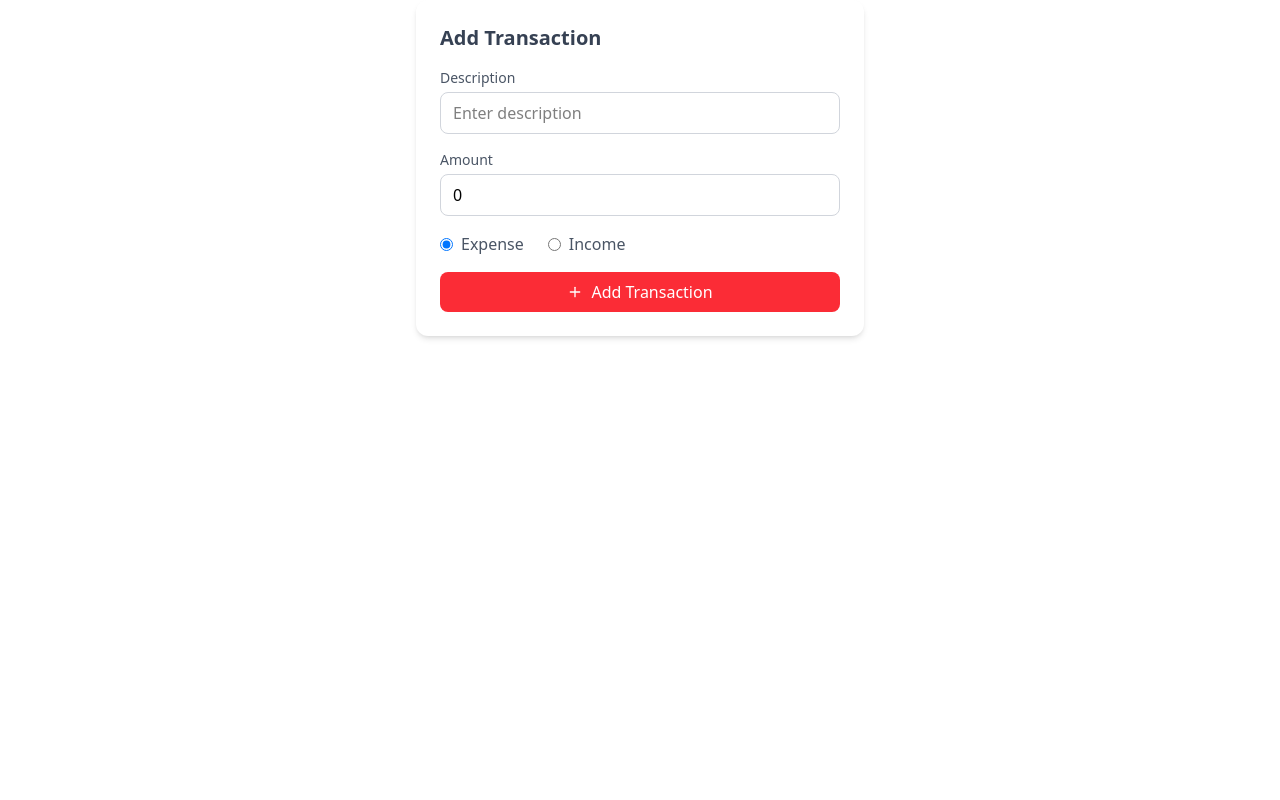
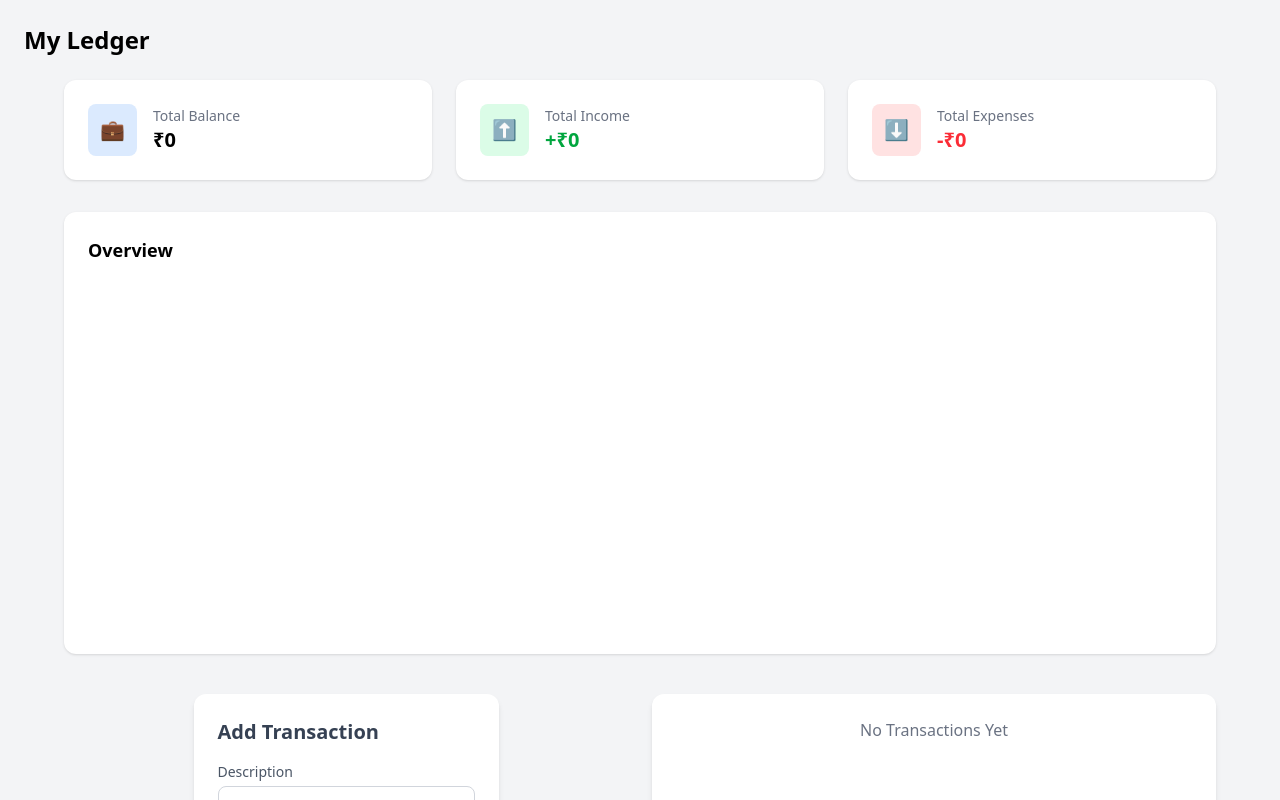
Before and after one commit to pavanK152/Personal_Ledger, a React (Vite) app: page / in a window 1280 px wide. Shown: the top 800 px of the page. Built offline with nearby package versions, Linux system fonts and the light colour scheme.

Commit message:
all functionality completed

```diff
--- a/src/App.jsx
+++ b/src/App.jsx
@@ -1,10 +1,26 @@
 import React from "react";
 import TransactionForm from "./Components/TransactionForm";
+import TransactionList from "./Components/TransactionList";
+import TotalAmount from "./Components/TotalAmount";
 
 const App = () => {
   return (
-    <div>
-      <TransactionForm />
+    <div className="min-h-screen bg-gray-100 p-6">
+      <h1 className="text-2xl font-bold mb-6">My Ledger</h1>
+
+      {/* TOP SUMMARY CARDS */}
+      <TotalAmount />
+
+      {/* FORM + LIST */}
+      <div className="w-full max-w-6xl mx-auto">
+        <div className="grid grid-cols-1 md:grid-cols-2 gap-6">
+          {/* LEFT */}
+          <TransactionForm />
+
+          {/* RIGHT */}
+          <TransactionList />
+        </div>
+      </div>
     </div>
   );
 };
--- a/src/Components/TotalAmount.jsx
+++ b/src/Components/TotalAmount.jsx
@@ -1,39 +1,103 @@
 import React, { useEffect, useState } from "react";
 import { useLedgerStore } from "../../store/useLedgerStore";
+import { PieChart, Pie, Tooltip, Cell } from "recharts";
 
 const TotalAmount = () => {
   const [summaryObj, setSummaryObj] = useState({});
   const transaction = useLedgerStore((state) => state.transactions);
   const summary = useLedgerStore((state) => state.totalSummary);
 
+  const [activeIndex, setActiveIndex] = useState(-1);
+
+  const data = [
+    {
+      name: "Income",
+      value: summaryObj.totalIncome,
+    },
+    {
+      name: "Expense",
+      value: summaryObj.totalBalance,
+    },
+  ];
+
+  const COLORS = ["#00FF00", "#FF0000"];
+  const onPieEnter = (_, index) => {
+    setActiveIndex(index);
+  };
+
   useEffect(() => {
     setSummaryObj(summary());
   }, [transaction]);
 
   return (
-    <div className="grid grid-cols-1 md:grid-cols-3 gap-6 mb-6">
-      {/* Total Balance */}
-      <div className="bg-white p-5 rounded-xl shadow-md">
+    <div className="w-full max-w-6xl mx-auto mb-10">
+      {/* Top cards */}
+      <div className="grid grid-cols-1 md:grid-cols-3 gap-6 mb-8">
+        {/* Balance */}
+        <div className="bg-white p-6 rounded-xl shadow-sm flex items-center gap-4">
+          <div className="bg-blue-100 text-blue-600 p-3 rounded-lg text-xl">
+            💼
+          </div>
+          <div>
             <p className="text-gray-500 text-sm">Total Balance</p>
-        <p className="text-2xl font-bold text-gray-800">
-          ₹{summaryObj.total || 0}
-        </p>
+            <h2 className="text-xl font-semibold">
+              ₹{summaryObj.totalBalance || 0}
+            </h2>
+          </div>
         </div>
 
-      {/* Total Income */}
-      <div className="bg-white p-5 rounded-xl shadow-md">
+        {/* Income */}
+        <div className="bg-white p-6 rounded-xl shadow-sm flex items-center gap-4">
+          <div className="bg-green-100 text-green-600 p-3 rounded-lg text-xl">
+            ⬆
+          </div>
+          <div>
             <p className="text-gray-500 text-sm">Total Income</p>
-        <p className="text-2xl font-bold text-green-500">
+            <h2 className="text-xl font-semibold text-green-600">
               +₹{summaryObj.totalIncome || 0}
-        </p>
+            </h2>
+          </div>
         </div>
 
-      {/* Total Expense */}
-      <div className="bg-white p-5 rounded-xl shadow-md">
+        {/* Expense */}
+        <div className="bg-white p-6 rounded-xl shadow-sm flex items-center gap-4">
+          <div className="bg-red-100 text-red-600 p-3 rounded-lg text-xl">
+            ⬇
+          </div>
+          <div>
             <p className="text-gray-500 text-sm">Total Expenses</p>
-        <p className="text-2xl font-bold text-red-500">
+            <h2 className="text-xl font-semibold text-red-500">
               -₹{summaryObj.totalExpense || 0}
-        </p>
+            </h2>
+          </div>
+        </div>
+      </div>
+
+      {/* Chart section */}
+      <div className="bg-white p-6 rounded-xl shadow-sm">
+        <h3 className="text-lg font-semibold mb-4">Overview</h3>
+
+        <div className="flex justify-center">
+          <PieChart width={350} height={350}>
+            <Pie
+              activeIndex={activeIndex}
+              data={data}
+              dataKey="value"
+              innerRadius={80}
+              outerRadius={130}
+              onMouseEnter={onPieEnter}
+              style={{ cursor: "pointer", outline: "none" }}
+            >
+              {data.map((entry, index) => (
+                <Cell
+                  key={`cell-${index}`}
+                  fill={COLORS[index % COLORS.length]}
+                />
+              ))}
+            </Pie>
+            <Tooltip />
+          </PieChart>
+        </div>
       </div>
     </div>
   );
--- a/src/Components/TransactionForm.jsx
+++ b/src/Components/TransactionForm.jsx
@@ -12,16 +12,23 @@ const TransactionForm = () => {
   });
   console.log("allTransactions", allTransaction);
   function handleAddTransaction() {
-    // thsi is add transaction in the store
+    // this is add transaction in the store
+    if (!currTransaction.description || !currTransaction.amount) {
+      return;
+    }
+
     addTransaction({
+      id: Date.now(),
       description: currTransaction.description,
       amount: parseFloat(currTransaction.amount),
       type: currTransaction.type,
+      date: new Date().toLocaleDateString(),
     });
+
     // use to clear the form
     setCurrTransaction({
       description: "",
-      amount: 0,
+      amount: "",
       type: "expense",
     });
     console.log("allTransactions", useLedgerStore.getState().transactions);
--- a/store/useLedgerStore.js
+++ b/store/useLedgerStore.js
@@ -1,14 +1,7 @@
 import { create } from "zustand";
 import { v4 as uuidv4 } from "uuid";
 
-// {
-// id:uuidv4,
-// date :today
-//       description: "",
-//       amount: "",
-//       type: "expense || income ",
-//     },
-export const useLedgerStore = create((set) => ({
+export const useLedgerStore = create((set, get) => ({
   transactions: [],
   addTransaction: (transaction) =>
     set((state) => ({
@@ -22,4 +15,22 @@ export const useLedgerStore = create((set) => ({
       transactions: state.transactions.filter((tObj) => tObj.id !== id),
     }));
   },
+  totalSummary: () => {
+    let { transactions } = get();
+
+    let totalExpense = 0;
+    let totalIncome = 0;
+    transactions.forEach((tObj) => {
+      if (tObj.type == "income") {
+        totalIncome += tObj.amount;
+      } else {
+        totalExpense += tObj.amount;
+      }
+    });
+    return {
+      totalExpense,
+      totalIncome,
+      totalBalance: totalIncome - totalExpense,
+    };
+  },
 }));
```
Lines whose indentation alone changed are shown as unchanged.
